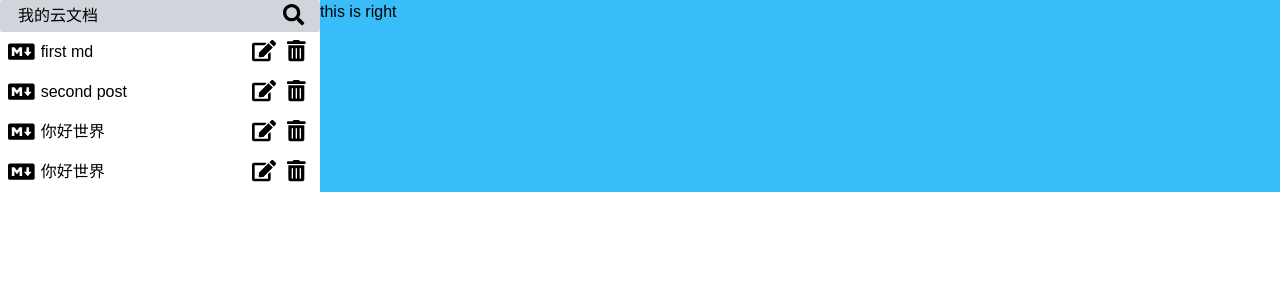
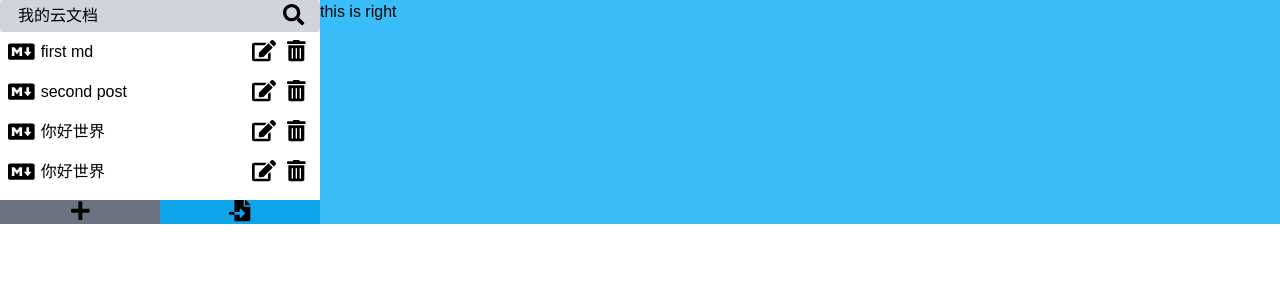
Before and after one commit to ajunzai/md-native, a React (Create React App) app: page / in a window 1280 px wide. Shown: the top 300 px of the page. Built offline with nearby package versions, Linux system fonts and the light colour scheme.

Commit message:
feat: 增加左侧底部button

```diff
--- a/src/App.tsx
+++ b/src/App.tsx
@@ -3,10 +3,13 @@ import FileList from './components/FileList';
 // import './App.scss'
 import FileSearch from './components/FileSearch'
 import defaultFiles from './utils/defaultFiles';
+import { FontAwesomeIcon } from '@fortawesome/react-fontawesome'
+import { faPlus, faFileImport } from '@fortawesome/free-solid-svg-icons'
+
 function App() {
   return (
     <div className="App flex h-full">
-      <div className="left-panel w-1/4">
+      <div className="flex flex-col w-1/4">
         <FileSearch
           title="我的云文档"
           onFileSearch={(val: string) => {console.log(val);}}
@@ -17,6 +20,22 @@ function App() {
           onFileDelete={(id: number) => {console.log(id)}}
           onSaveEdit={(id: number, value: string) => {console.log(id, value)}}
         />
+        <div className="flex h-8 ">
+          <button className="flex-1 bg-gray-500 hover:bg-gray-300">
+            <FontAwesomeIcon
+              title="新建"
+              size="lg"
+              icon={faPlus}
+            />
+          </button>
+          <button className="flex-1 bg-blue-500 hover:bg-blue-300">
+            <FontAwesomeIcon
+              title="导入"
+              size="lg"
+              icon={faFileImport}
+            />
+          </button>
+        </div>
       </div>
       <div className="right-panel w-3/4 bg-blue-400">this is right</div>
     </div>
--- a/src/components/FileList.tsx
+++ b/src/components/FileList.tsx
@@ -49,7 +49,7 @@ const FileList: React.FC<FileListprops> = ({ files, onFileDelete, onFileClick, o
 		}
 	}, [editStatus])
   return (
-    <ul>
+    <ul className="h-full">
       {
         files.map(file => (
           <li
@@ -63,7 +63,7 @@ const FileList: React.FC<FileListprops> = ({ files, onFileDelete, onFileClick, o
                   size="lg"
                   icon={faMarkdown}
                 />
-                <span className="flex-grow pl-1.5" onClick={onFileClick(file.id)}>{file.title}</span>
+                <span className="flex-grow pl-1.5" onClick={() => onFileClick(file.id)}>{file.title}</span>
                 <button type="button" className="w-8" onClick={() => {toggleEdit(file)}}>
                   <FontAwesomeIcon
                     title="编辑"
```
Also changed, not shown: src/react-app-env.d.ts (renamed from src/types/react-app-env.d.ts).
